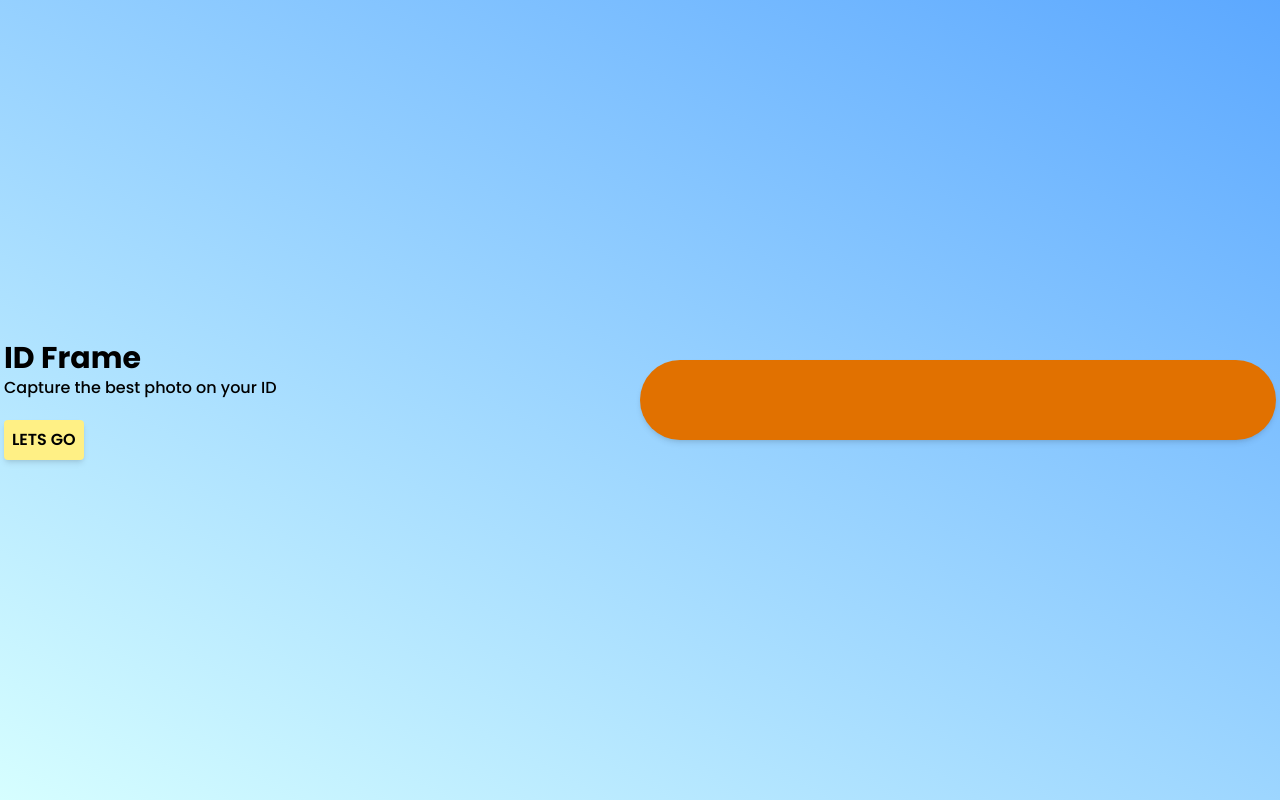
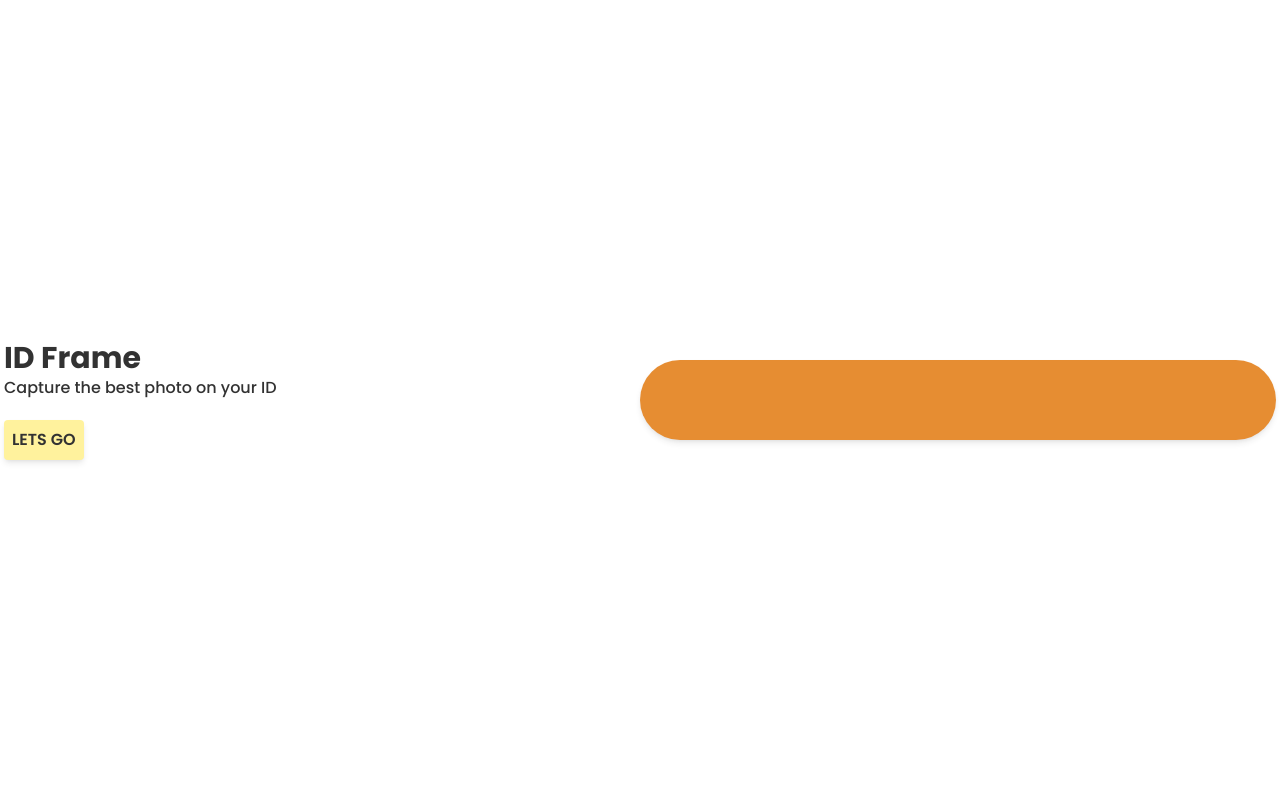
Before and after one commit to barcss/STI_ID_onlineSTI_ID_simulation, a React (Vite) app: page / in a window 1280 px wide. Built offline with nearby package versions, Linux system fonts and the light colour scheme.

Commit message:
add dot css pattern

```diff
--- a/src/App.css
+++ b/src/App.css
@@ -17,6 +17,9 @@
 }
 
 .home-bg {
-    background: #d6feff;
-background: linear-gradient(29deg, rgba(214, 254, 255, 1) 0%, rgba(92, 168, 255, 1) 100%);
+    background-color: #e5e5f7;
+opacity: 0.8;
+background-image:  radial-gradient(#444cf7 0.5px, transparent 0.5px), radial-gradient(#444cf7 0.5px, #ffffff 0.5px);
+background-size: 20px 20px;
+background-position: 0 0,10px 10px;
 }
```
